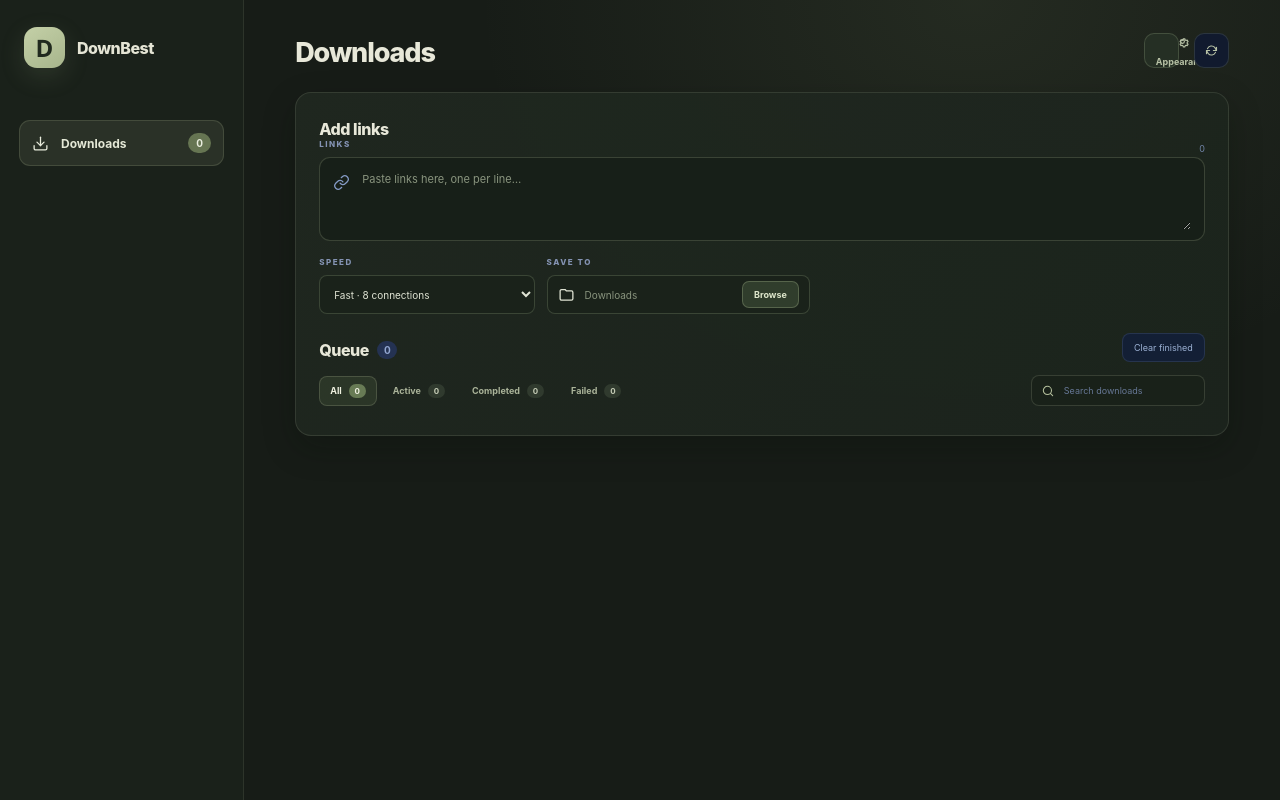
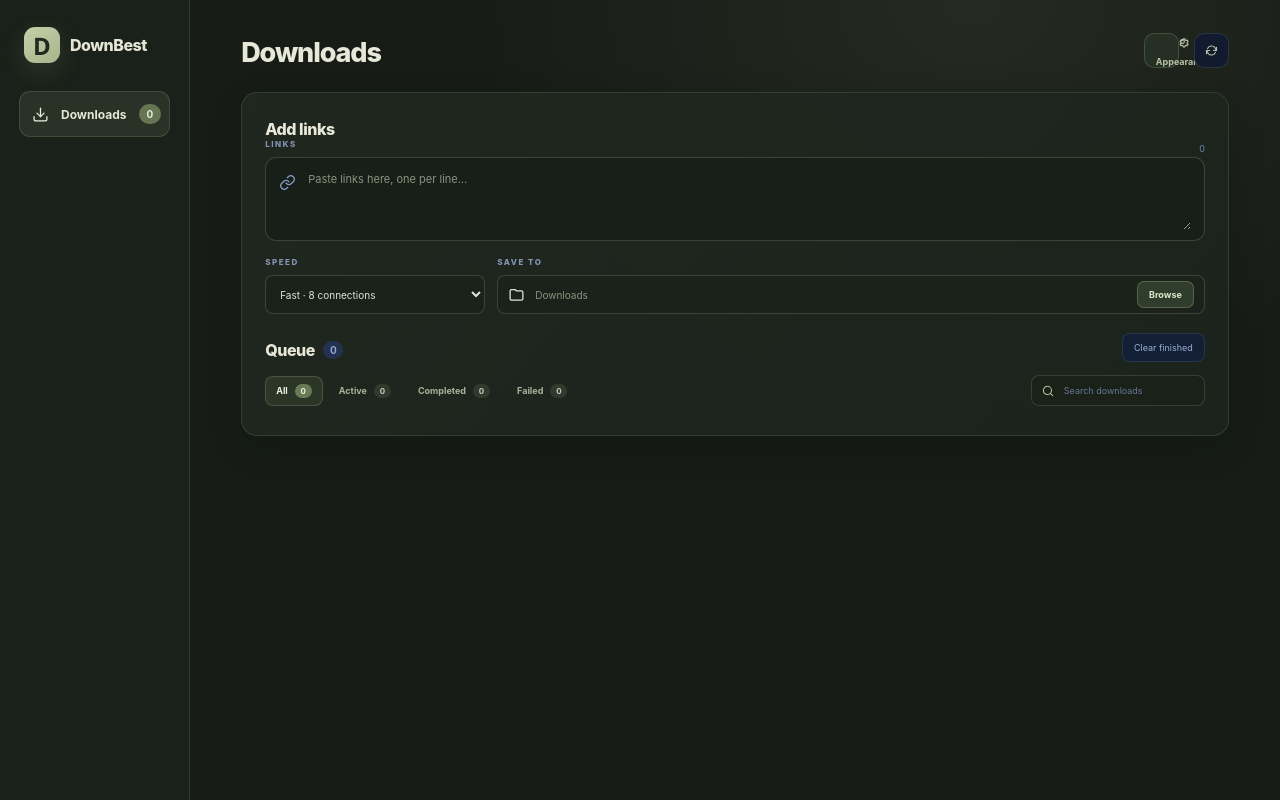
Before and after one commit to nazim-assdi/DownBest, a website built with Vite: page frontend/index.html in a window 1280 px wide. Built offline with nearby package versions, Linux system fonts and the light colour scheme.

Commit message:
Tighten layout after removing redundant interface text

```diff
--- a/frontend/styles.css
+++ b/frontend/styles.css
@@ -19,10 +19,10 @@ button,input,select,textarea{font:inherit}
 button{cursor:pointer}
 button:disabled{cursor:wait;opacity:.65}
 svg{width:17px;height:17px;fill:none;stroke:currentColor;stroke-width:1.8;stroke-linecap:round;stroke-linejoin:round}
-.layout{display:grid;grid-template-columns:244px minmax(0,1fr);min-height:100vh}
+.layout{display:grid;grid-template-columns:190px minmax(0,1fr);min-height:100vh}
 .sidebar{position:sticky;top:0;height:100vh;padding:27px 19px 22px;border-right:1px solid var(--line);display:flex;flex-direction:column;background:rgba(11,17,30,.94);backdrop-filter:blur(16px)}
-.brand{display:flex;align-items:center;gap:12px;margin:0 0 52px 5px}
-.brand-mark{width:41px;height:41px;display:grid;place-items:center;border-radius:13px;background:linear-gradient(145deg,#75e8d6,#708ffc);color:#091425;font:900 24px "Segoe UI",sans-serif;box-shadow:0 8px 27px #5acfc533}
+.brand{display:flex;align-items:center;gap:10px;margin:0 0 28px 5px}
+.brand-mark{width:36px;height:36px;display:grid;place-items:center;border-radius:11px;background:linear-gradient(145deg,#75e8d6,#708ffc);color:#091425;font:900 24px "Segoe UI",sans-serif;box-shadow:0 8px 27px #5acfc533}
 .brand b{display:block;font-size:16px;font-weight:800;letter-spacing:-.5px}
 .brand b span{color:#82e3d3}
 .brand small{display:block;color:#7183a5;font-size:8px;letter-spacing:1.45px;margin-top:4px}
@@ -88,7 +88,7 @@ label{display:block;margin-bottom:8px;font-size:8px;letter-spacing:1.5px;font-we
 .urlbox>span{color:#859bc6;display:grid;place-items:center;padding-top:6px}
 .urlbox textarea{width:100%;min-width:0;resize:vertical;min-height:62px;max-height:180px;outline:0;border:0;background:transparent;color:#e6ecfa;font-size:11px;line-height:1.7;padding:2px}
 .urlbox textarea::placeholder{color:#647391}
-.fields{display:grid;grid-template-columns:.9fr 1.1fr 1.6fr;gap:12px;margin-top:16px}
+.fields{display:grid;grid-template-columns:220px minmax(0,1fr);gap:12px;margin-top:16px}
 .fields select,.destination-control{width:100%;height:39px;border:1px solid #8299c72b;border-radius:8px;background:#0d1628;color:#cbd6ef;font-size:10px;padding:0 10px;outline:0}
 .fields select:focus{border-color:#7aa6ff88}
 .destination-control{display:flex;align-items:center;gap:8px;color:#92a4c8;padding-left:10px}
@@ -177,7 +177,7 @@ footer{display:flex;justify-content:space-between;gap:10px;color:#586987;font-si
 .toast.visible{opacity:1;transform:translateY(0)}
 .toast.error{background:#321c29;border-color:#ec829155;color:#ffbec7}
 @media(max-width:1040px){
-  .layout{grid-template-columns:205px minmax(0,1fr)}
+  .layout{grid-template-columns:180px minmax(0,1fr)}
   .sidebar{padding-left:15px;padding-right:15px}
   .hero-visual{width:235px}
   .fields{grid-template-columns:1fr 1fr}
```
